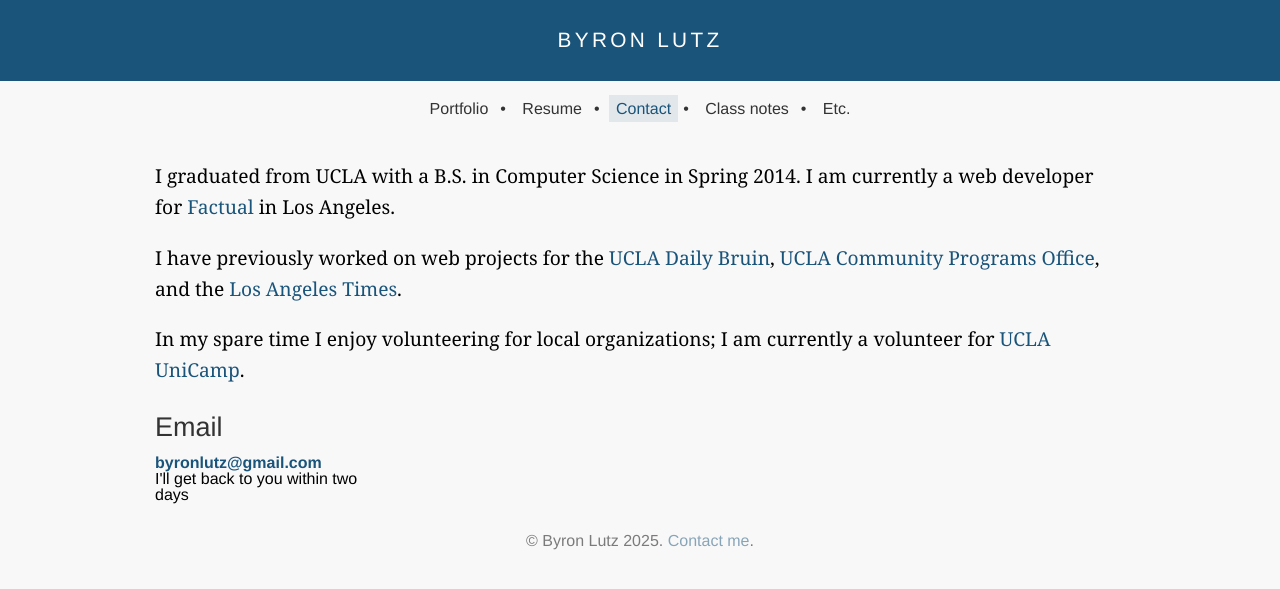
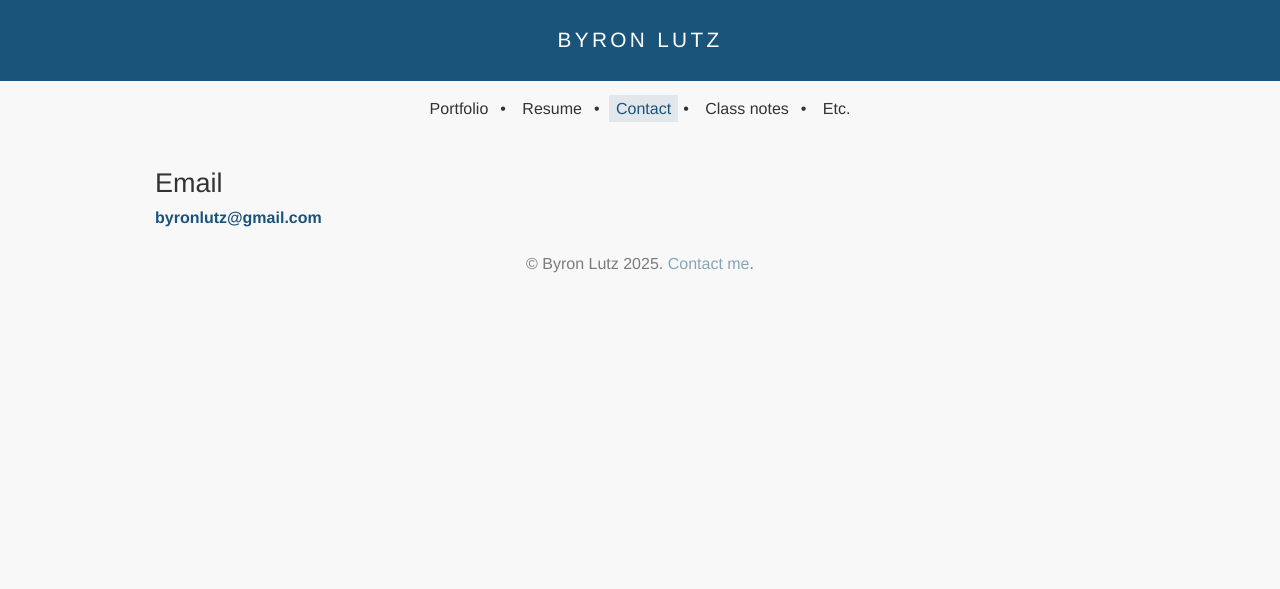
Before and after one commit to blutz/blutz.github.io, a Jekyll site: the page built from contact.html, in a window 1280 px wide. Shown: the top 589 px of the page. Built offline with Jekyll 4.4.1, drawn with Linux system fonts in a browser that asks for light colours.

Commit message:
Update contact info & add LAVC notes links

```diff
--- a/contact.html
+++ b/contact.html
@@ -6,16 +6,9 @@
 ---
 
 <div class="row">
-    <div class="small-12 columns">
-      	<p>I graduated from UCLA with a B.S. in Computer Science in Spring 2014. I am currently a web developer for <a href="https://factual.com">Factual</a> in Los Angeles.</p>
-        <p>I have previously worked on web projects for the <a href="http://dailybruin.com">UCLA Daily Bruin</a>, <a href="http://cpo.ucla.edu">UCLA Community Programs Office</a>, and the <a href="http://graphics.latimes.com/calderon">Los Angeles Times</a>.</p>
-        <p>In my spare time I enjoy volunteering for local organizations; I am currently a volunteer for <a href="http://unicamp.org">UCLA UniCamp</a>.</p>
-    </div><!-- /12 -->
-</div><!-- /row -->
-<div class="row">
     <div class="small-12 medium-3 columns">
         <h3>Email</h3>
-        <strong><a href="mailto:byronlutz@gmail.com">byronlutz@gmail.com</a></strong><br />I'll get back to you within two days
+        <strong><a href="mailto:byronlutz@gmail.com">byronlutz@gmail.com</a></strong><br />
     </div><!-- /4 -->
     <!--<div class="small-12 medium-3 columns">
         <h3>GitHub</h3>
```
Also changed, not shown: notes.html (+7 -1 lines).
